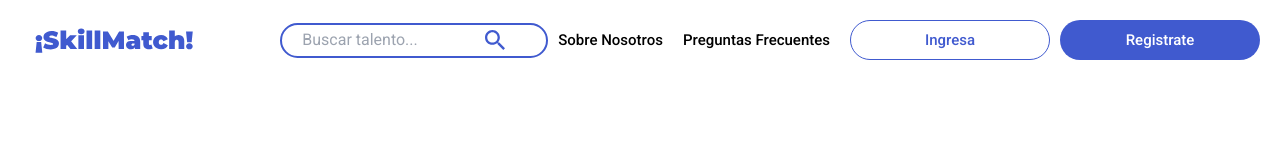
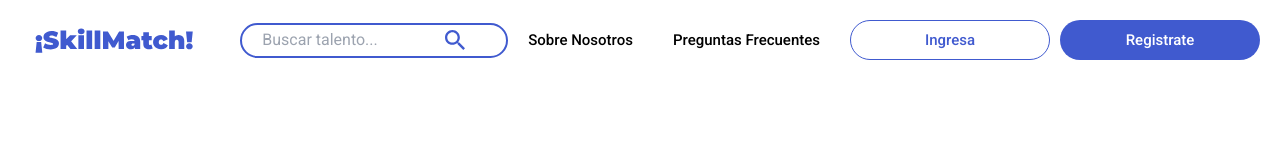
Before and after one commit to No-Country-simulation/s16-15-t-php-react, a React (Vite) app in the folder Frontend/: page / in a window 1280 px wide. Shown: the top 160 px of the page. Built offline with nearby package versions, Linux system fonts and the light colour scheme.

Commit message:
add redirect to buttons in navbar and fix some issues with the style

```diff
--- a/Frontend/src/components/navbar/Navbar.jsx
+++ b/Frontend/src/components/navbar/Navbar.jsx
@@ -18,8 +18,8 @@ function Navbar() {
       <div className={styles.navLinks}>
         {location.pathname === '/' && <Link className='link'>Sobre Nosotros</Link>}
         {location.pathname === '/' && <Link className='link'>Preguntas Frecuentes</Link>}
-        {location.pathname === '/' && <ButtonBdr text="Ingresa" />}
-        {location.pathname === '/' && <ButtonBg text="Registrate" />}
+        {location.pathname === '/' && <ButtonBdr text="Ingresa" to='/login' />}
+        {location.pathname === '/' && <ButtonBg text="Registrate" to='/registerForm' />}
       </div>
     </nav>
   )
--- a/Frontend/src/styles/navbar.module.css
+++ b/Frontend/src/styles/navbar.module.css
@@ -12,5 +12,5 @@ nav{
 }
 
 .navLinks a{
-  padding: 10px;
+  padding: 20px;
 }
```
